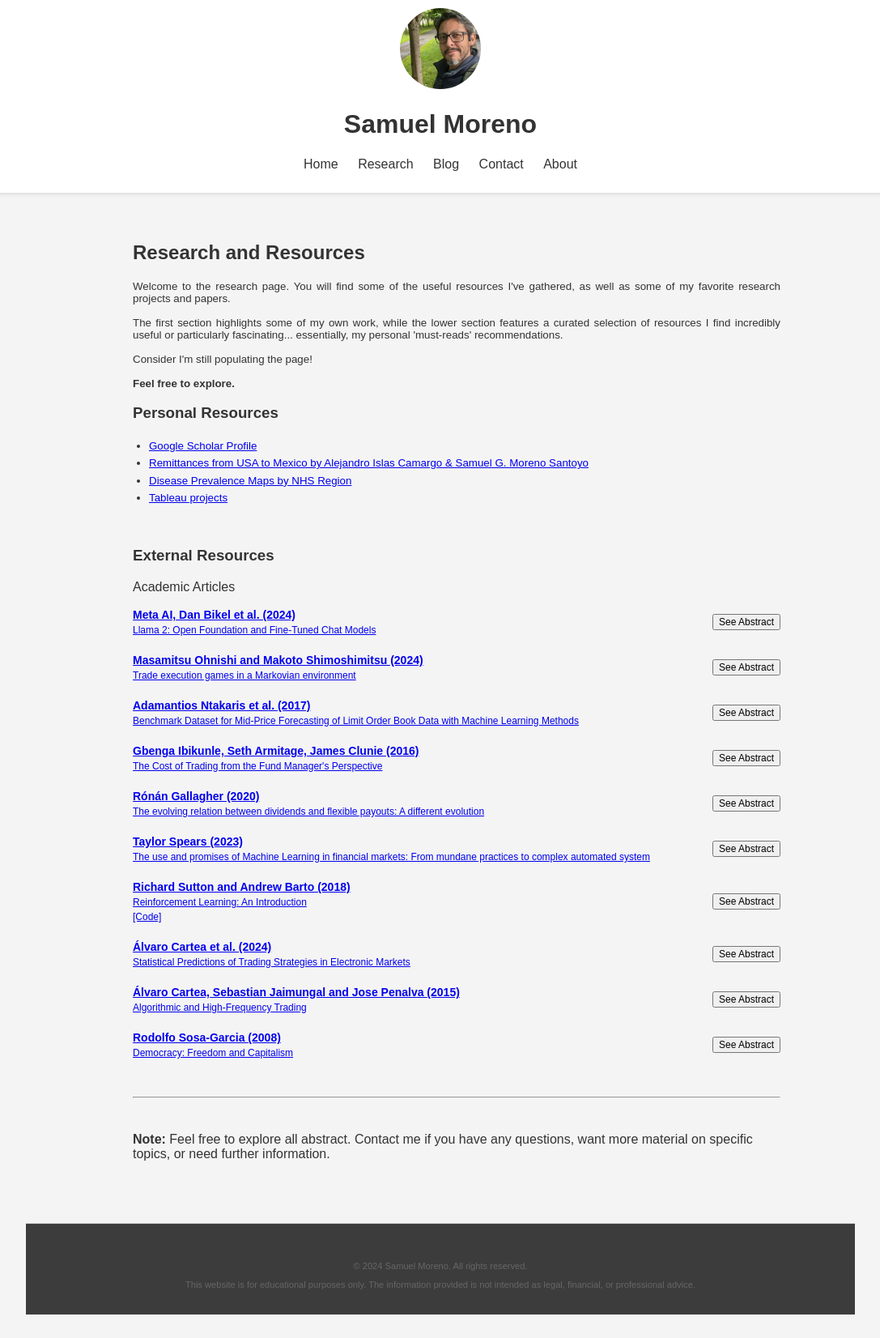
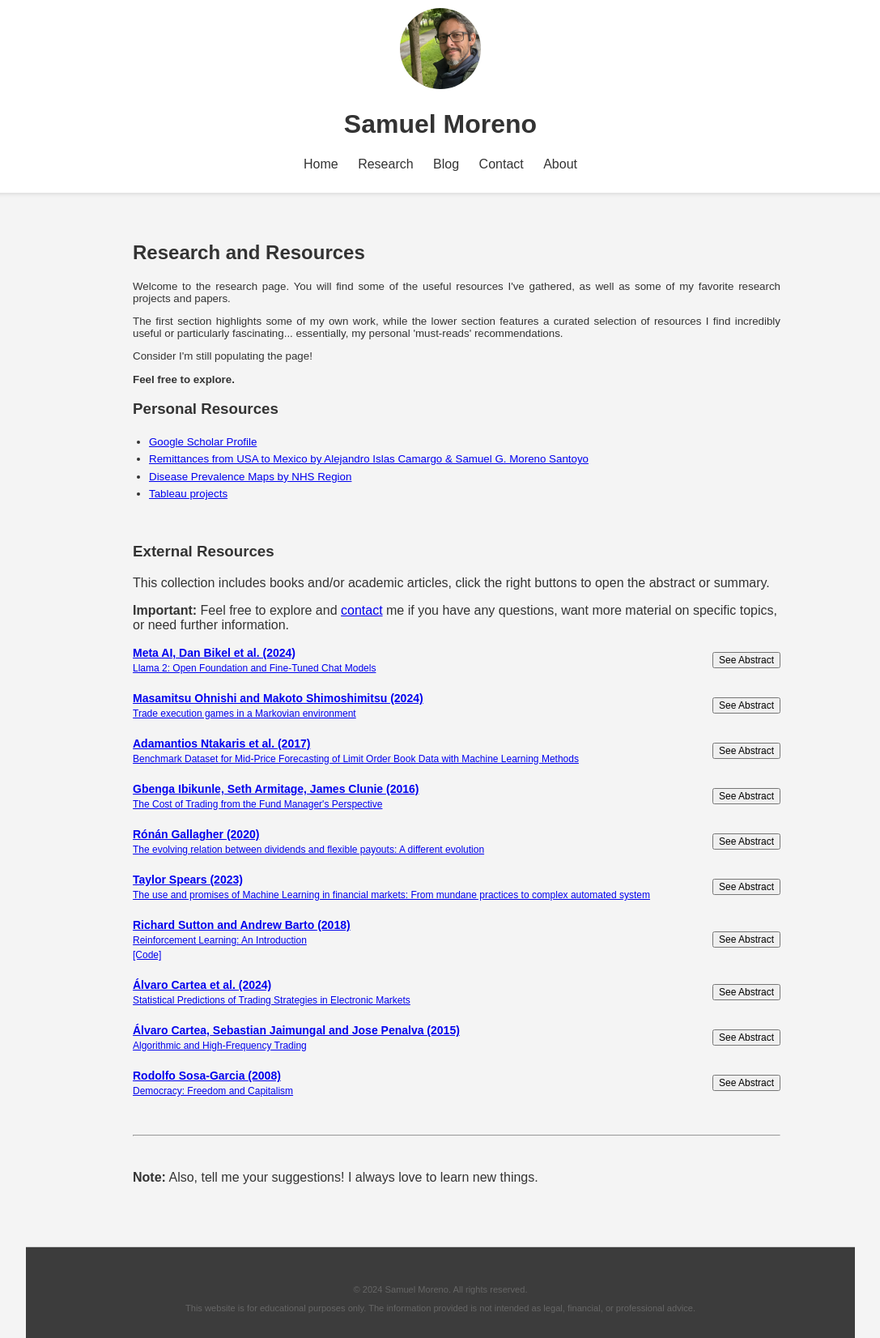
Before and after one commit to GregSom-MSc/GregSom-MSc.github.io, a Jekyll site: the page built from research.html, in a window 1280 px wide. Shown: the whole page at 81% size, without its empty margins (96-1183 px from the left). Built offline with Jekyll 4.4.1, drawn with Linux system fonts in a browser that asks for light colours; before the commit the page ends 1623 px from its top, so only the background shows below that.

Commit message:
Update research.html

```diff
--- a/research.html
+++ b/research.html
@@ -15,14 +15,13 @@ title: Research
     <main>
         <h2>Research and Resources</h2>
         <div style="text-align: justify; font-size: smaller;">
-            Welcome to the research page. You will find some of the useful resources I've gathered, as well as some of my favorite research projects and papers. <br><br>
+            <p>Welcome to the research page. You will find some of the useful resources I've gathered, as well as some of my favorite research projects and papers.</p>
 
-            The first section highlights some of my own work, while the lower section features a curated selection of resources I find incredibly useful or particularly fascinating... essentially, my personal 'must-reads' recommendations. <br><br>
+            <p>The first section highlights some of my own work, while the lower section features a curated selection of resources I find incredibly useful or particularly fascinating... essentially, my personal 'must-reads' recommendations.</p>
 
-            Consider I'm still populating the page!  <br><br>
+            <p>Consider I'm still populating the page!</p>
 
-
-            <b>Feel free to explore.</b>
+             <p><b>Feel free to explore.</b></p>
         </div>
 
         <h3>Personal Resources</h3>
@@ -41,7 +40,9 @@ title: Research
         <br>
 
         <h3>External Resources</h3>
-        <p>Academic Articles</p>
+        <p>This collection includes books and/or academic articles, click the right buttons to open the abstract or summary. </p>
+
+        <p><b>Important:</b> Feel free to explore and <a href="https://GregSom-MSc.github.io/contact">contact</a> me if you have any questions, want more material on specific topics, or need further information.</p>
 
         <div id="resources"></div>
 
@@ -51,7 +52,7 @@ title: Research
         <hr>
         <br>
 
-        <p><b>Note:</b> Feel free to explore all abstract. Contact me if you have any questions, want more material on specific topics, or need further information.</p>
+        <p><b>Note:</b> Also, tell me your suggestions! I always love to learn new things.</p>
 
     </main>
 
```
